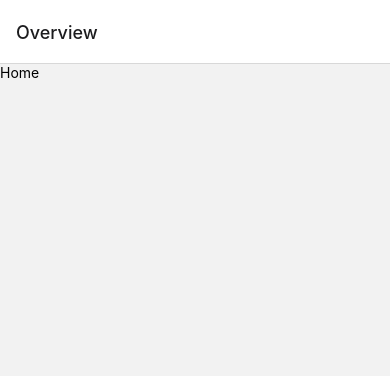
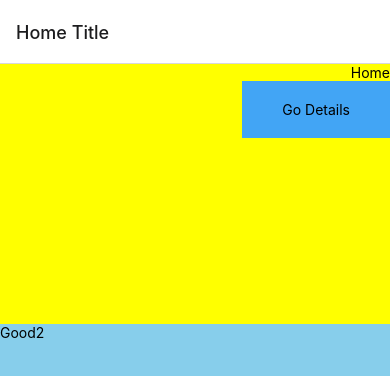
Before and after one commit to Jeong-ki/duty-schedule-app, a React Native app: screen /Home in a window 390 px wide. Shown: the top 376 px of the page. Built offline with nearby package versions, Linux system fonts and the light colour scheme.

Commit message:
react navigation setting

```diff
--- a/App.tsx
+++ b/App.tsx
@@ -2,8 +2,10 @@ import {NavigationContainer} from '@react-navigation/native';
 import {createNativeStackNavigator} from '@react-navigation/native-stack';
 import React from 'react';
 import Home from '@/pages/Home';
+import Details from '@/pages/Detail';
+import {RootStackParamList} from '@/types';
 
-const Stack = createNativeStackNavigator();
+const Stack = createNativeStackNavigator<RootStackParamList>();
 
 function App(): React.JSX.Element {
   return (
@@ -12,8 +14,9 @@ function App(): React.JSX.Element {
         <Stack.Screen
           name="Home"
           component={Home}
-          options={{title: 'Overview'}}
+          options={{title: 'Home Title'}}
         />
+        <Stack.Screen name="Details" component={Details} />
       </Stack.Navigator>
     </NavigationContainer>
   );
--- a/src/components/Elements/Button/Button.tsx
+++ b/src/components/Elements/Button/Button.tsx
@@ -1,66 +1,26 @@
 import React from 'react';
-import {
-  TouchableOpacity,
-  Text,
-  StyleSheet,
-  ActivityIndicator,
-} from 'react-native';
+import {Text, StyleSheet, Pressable, ActivityIndicator} from 'react-native';
 
-export const Button = ({
-  onPress,
-  onLongPress,
-  title,
-  iconLeft,
-  iconRight,
-  style,
-  textStyle,
-  disabled,
-  activeOpacity,
-  loading,
-}: any) => {
+type ButtonProps = {
+  onClick: () => void;
+  text: string;
+  disabled?: boolean;
+  loading?: boolean;
+};
+
+export const Button = ({onClick, text, disabled, loading}: ButtonProps) => {
   return (
-    <TouchableOpacity
-      onPress={onPress}
-      onLongPress={onLongPress}
-      disabled={disabled}
-      activeOpacity={activeOpacity}
-      style={[disabled ? styles.disabledButton : styles.button, style]}>
-      {iconLeft}
-      {loading ? (
-        <ActivityIndicator color="white" />
-      ) : (
-        <Text style={[styles.buttonText, textStyle]}>{title}</Text>
-      )}
-      {iconRight}
-    </TouchableOpacity>
+    <Pressable onPress={onClick} disabled={disabled} style={styles.button}>
+      {loading ? <ActivityIndicator color="white" /> : <Text>{text}</Text>}
+    </Pressable>
   );
 };
 
 const styles = StyleSheet.create({
   button: {
     backgroundColor: '#42a5f5',
-    paddingVertical: 10,
-    paddingHorizontal: 20,
-    borderRadius: 5,
-    flexDirection: 'row',
-    justifyContent: 'center',
-    alignItems: 'center',
-    width: '100%',
-    // Add any additional styles or override default styles here
+    paddingVertical: 20,
+    paddingHorizontal: 40,
   },
-  disabledButton: {
-    backgroundColor: 'grey',
-    paddingVertical: 10,
-    paddingHorizontal: 20,
-    borderRadius: 5,
-    flexDirection: 'row',
-    justifyContent: 'center',
-    alignItems: 'center',
-    width: '100%',
-  },
-  buttonText: {
-    color: 'white',
-    fontSize: 16,
-    // Add any additional styles or override default styles here
-  },
+  buttonText: {color: '#fff', fontSize: 16},
 });
--- /dev/null
+++ b/src/pages/Detail.tsx
@@ -0,0 +1,22 @@
+import {Text, View} from 'react-native';
+import React, {useCallback} from 'react';
+import {NativeStackScreenProps} from '@react-navigation/native-stack';
+import {ParamListBase} from '@react-navigation/native';
+import {Button} from '@/components/Elements';
+
+type DetailsProps = NativeStackScreenProps<ParamListBase, 'Details'>;
+
+function Details({navigation}: DetailsProps): React.JSX.Element {
+  const handleMoveHome = useCallback(() => {
+    navigation.navigate('Home');
+  }, [navigation]);
+  return (
+    <View style={{backgroundColor: 'green'}}>
+      <Text>Details</Text>
+
+      <Button onClick={handleMoveHome} text="Go Home" />
+    </View>
+  );
+}
+
+export default Details;
--- a/src/pages/Home.tsx
+++ b/src/pages/Home.tsx
@@ -1,11 +1,26 @@
 import {Text, View} from 'react-native';
-import React from 'react';
+import React, {useCallback} from 'react';
+import {Button} from '@/components/Elements';
+import {NativeStackScreenProps} from '@react-navigation/native-stack';
+import {RootStackParamList} from '@/types';
 
-function Home(): React.JSX.Element {
+type HomeProps = NativeStackScreenProps<RootStackParamList, 'Home'>;
+
+function Home({navigation}: HomeProps): React.JSX.Element {
+  const handleMoveDetails = useCallback(() => {
+    navigation.navigate('Details');
+  }, [navigation]);
   return (
-    <View>
-      <Text>Home</Text>
-    </View>
+    <>
+      <View
+        style={{flex: 1, alignItems: 'flex-end', backgroundColor: 'yellow'}}>
+        <Text>Home</Text>
+        <Button onClick={handleMoveDetails} text="Go Details" />
+      </View>
+      <View style={{flex: 2, backgroundColor: 'skyblue'}}>
+        <Text>Good2</Text>
+      </View>
+    </>
   );
 }
 
--- a/src/types/index.ts
+++ b/src/types/index.ts
@@ -1,4 +1,4 @@
-export type BaseEntity = {
-  id: string;
-  createdAt: number;
+export type RootStackParamList = {
+  Home: undefined;
+  Details: undefined;
 };
```
